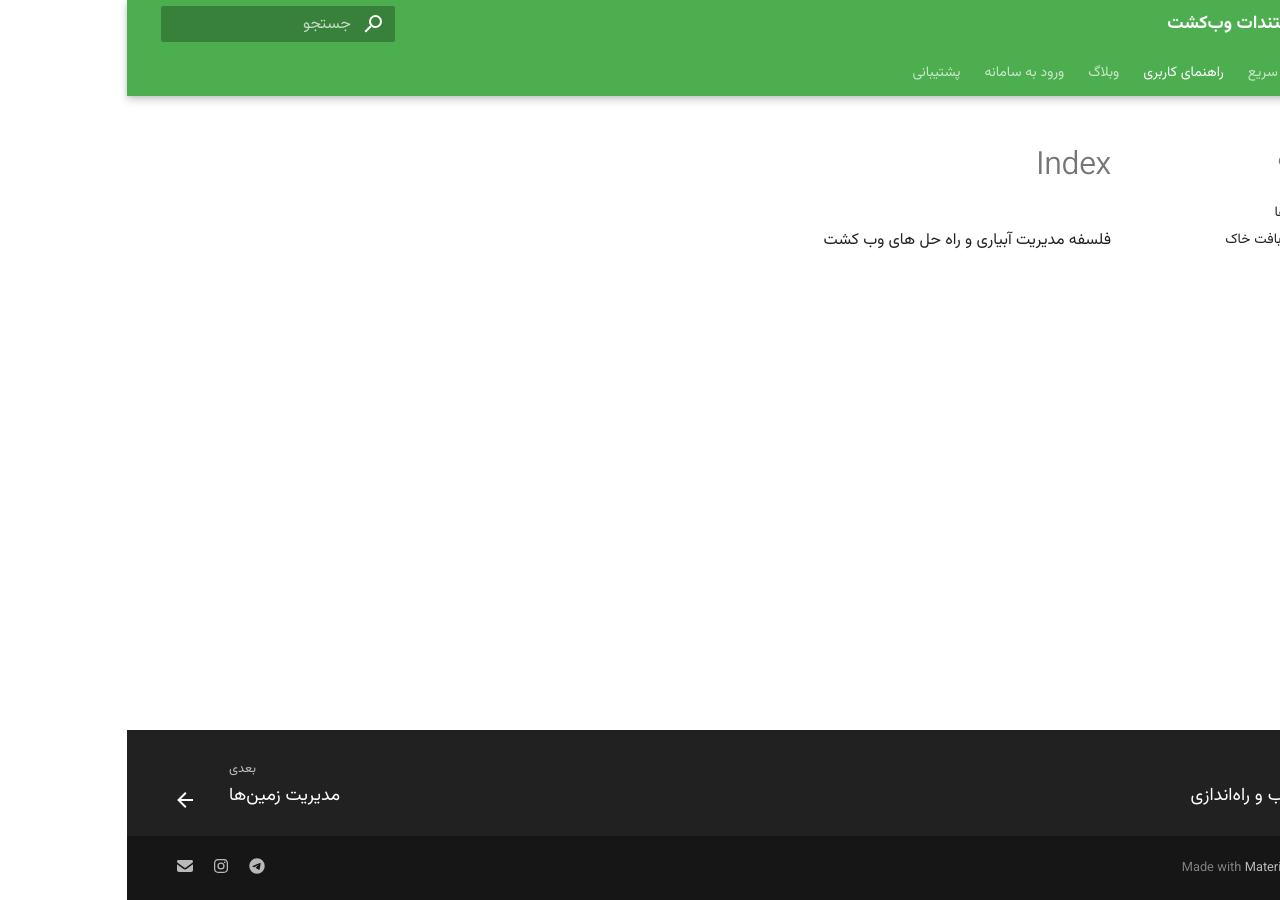
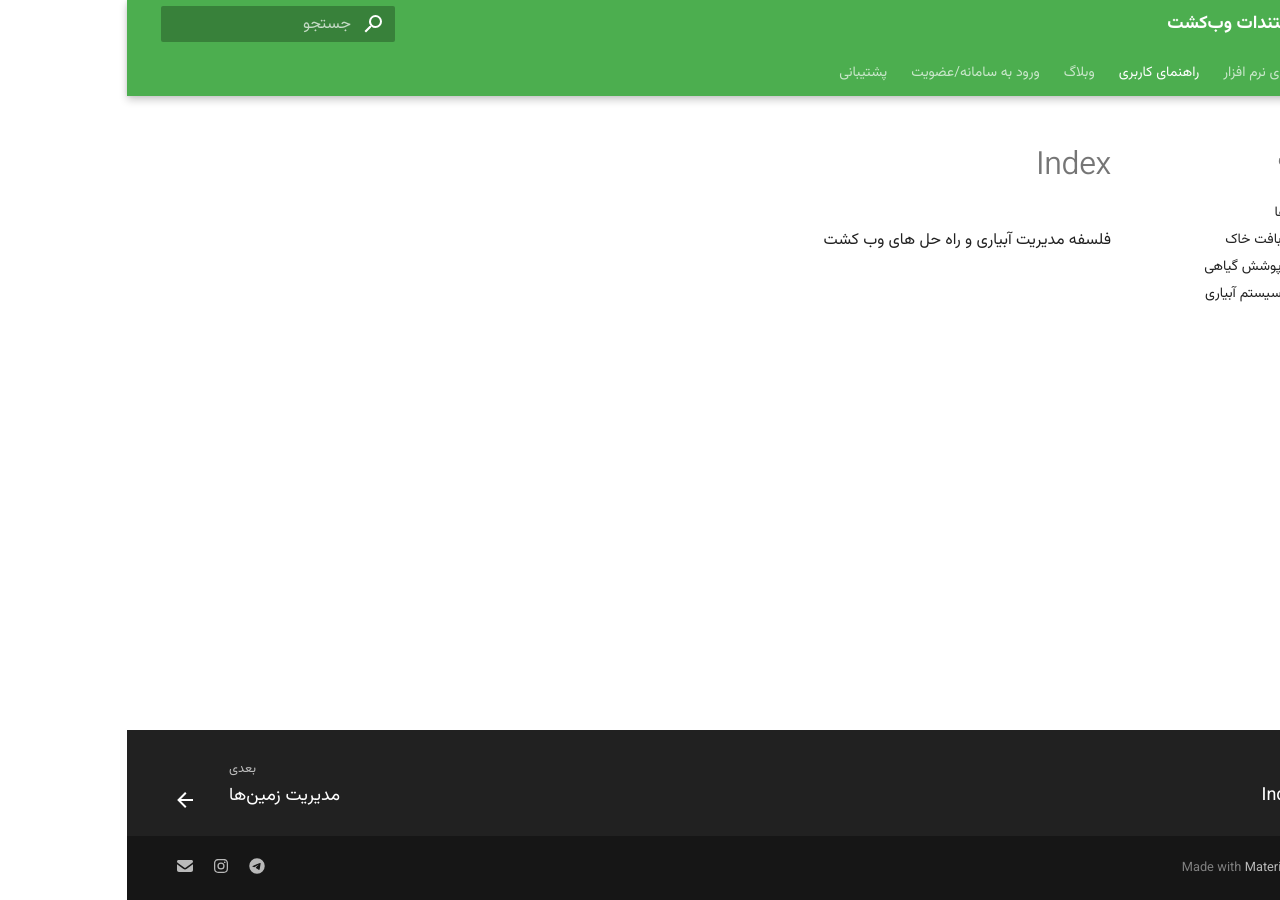
Before and after one commit to salehin90/webkesht_docs_fa, an MkDocs documentation site: the page built from docs/user-guide/index.md, in a window 1280 px wide. Built offline with MkDocs 1.6.1 and Material for MkDocs 9.7.7, drawn with Linux system fonts in a browser that asks for light colours.

Commit message:
1404-07-13 mkdocs

```diff
--- a/mkdocs.yml
+++ b/mkdocs.yml
@@ -58,6 +58,7 @@ favicon:  images/favicon.ico
 # CSS سفارشی
 extra_css:
   - stylesheets/custom.css
+  - stylesheets/MyStyle.css
 
 # تنظیمات اضافی
 extra:
@@ -100,18 +101,28 @@ markdown_extensions:
 
 # ساختار ناوبری
 nav:
+
   - خانه: index.md
-  - شروع سریع:
+
+  - راهنمای نرم افزار:
+    - راهنمای جامع کار با سامانه : quick-start/Guide.md
+    - نصب و راه‌اندازی: quick-start/installation.md
     - quick-start/index.md
-    - راهنمای جامع سامانه مدیریت آبیاری وب‌کشت: quick-start/Guide.md
-    - نصب و راه‌اندازی: quick-start/installation.md
+
   - راهنمای کاربری:
     - user-guide/index.md
     - مدیریت زمین‌ها: user-guide/land-management.md
     - راهنمای جامع بافت خاک: user-guide/Soil.md
+    - راهنمای جامع پوشش گیاهی: user-guide/Vegetation.md
+    - راهنمای جامع سیستم آبیاری: user-guide/Irrigation.md
+
   - وبلاگ:
     - blog/index.md
-  - ورود به سامانه:
+
+
+  - ورود به سامانه/عضویت:
     - http://app.webkesht.com
+
+
   - پشتیبانی:
     - support/index.md
```
